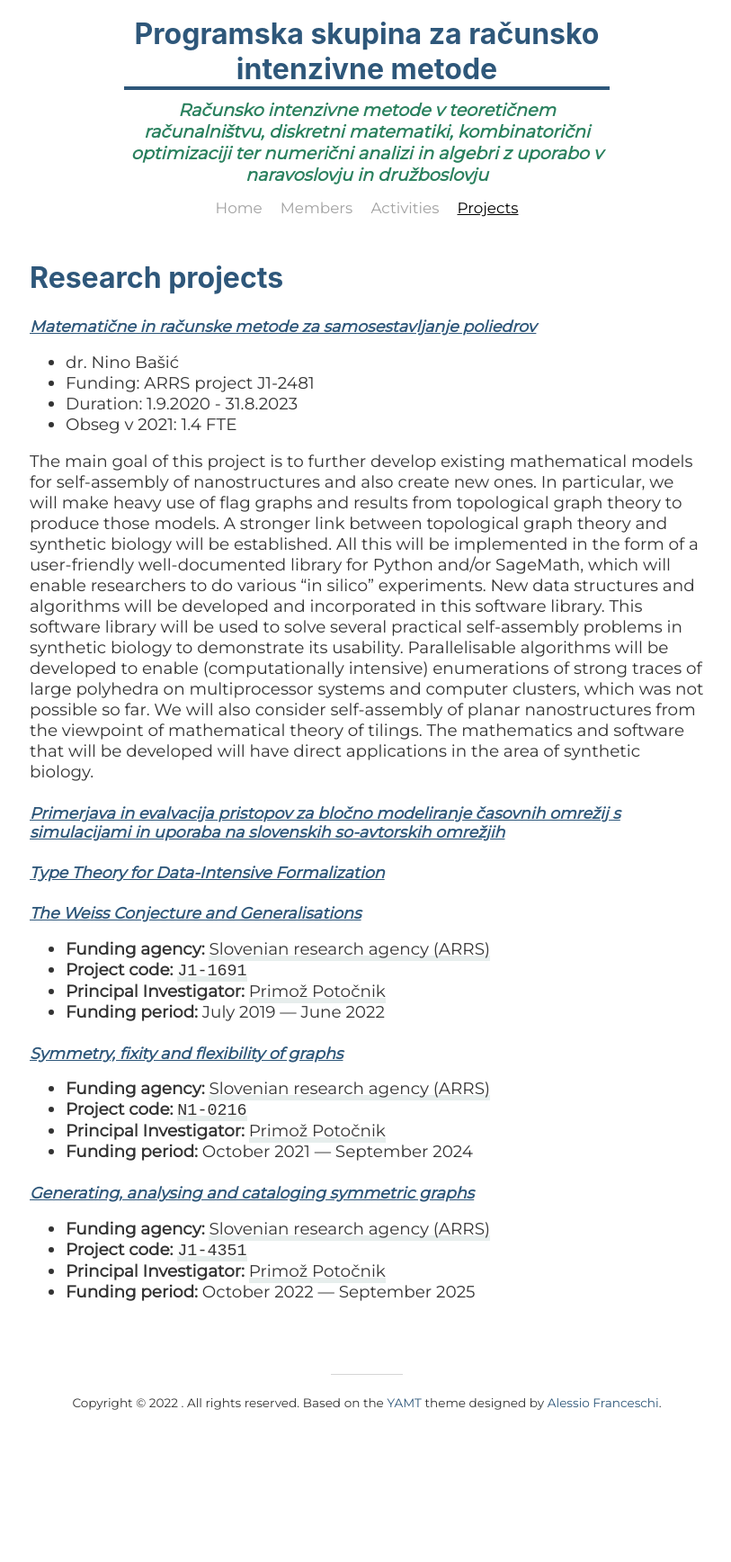
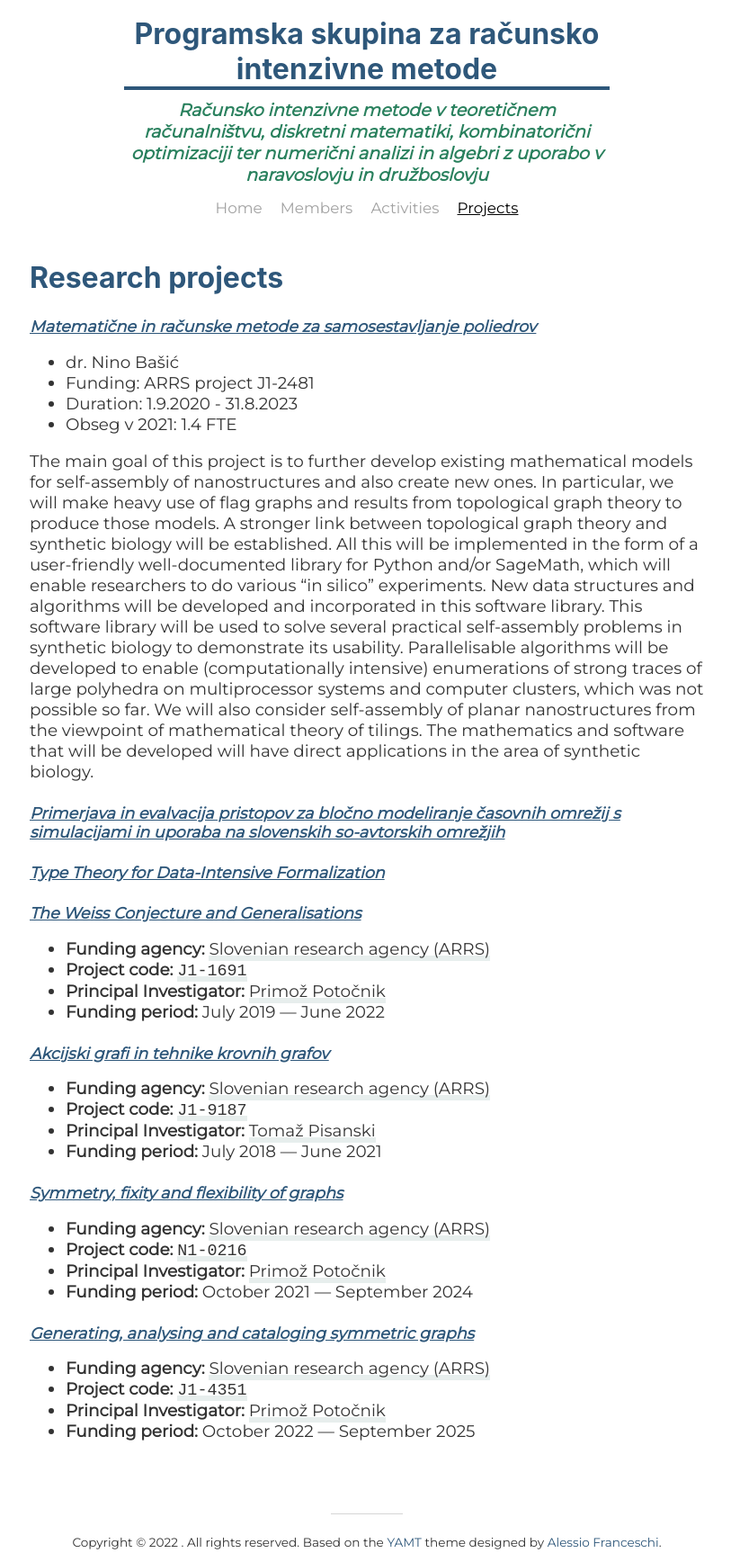
Before and after one commit to IMFM-SI/cimm-site, a Jekyll site: the page built from projects.md, in a window 1280 px wide. Shown: the whole page at 90% size, without its empty margins (232-1045 px from the left). Built offline with Jekyll 4.4.1, drawn with Linux system fonts in a browser that asks for light colours; nearby versions of some CDN libraries; some web fonts are replaced; before the commit the page ends 1580 px from its top, so only the background shows below that.

Commit message:
Update projects.md

```diff
--- a/projects.md
+++ b/projects.md
@@ -25,6 +25,13 @@ The main goal of this project is to further develop existing mathematical models
 * **Principal Investigator:** [Primož Potočnik](https://www.fmf.uni-lj.si/~potocnik/)
 * **Funding period:** July 2019 &mdash; June 2022
 
+### [Akcijski grafi in tehnike krovnih grafov](projects/2018-J1-9187.html)
+
+* **Funding agency:** [Slovenian research agency (ARRS)](https://www.arrs.si/en/index.asp)
+* **Project code:** [`J1-9187`](https://cris.cobiss.net/ecris/si/sl/project/17763)
+* **Principal Investigator:** [Tomaž Pisanski](https://www.fmf.uni-lj.si/~pisanski/)
+* **Funding period:** July 2018 &mdash; June 2021
+
 ### [Symmetry, fixity and flexibility of graphs](projects/2021-N1-0126.html)
 
 * **Funding agency:** [Slovenian research agency (ARRS)](https://www.arrs.si/en/index.asp)
```
